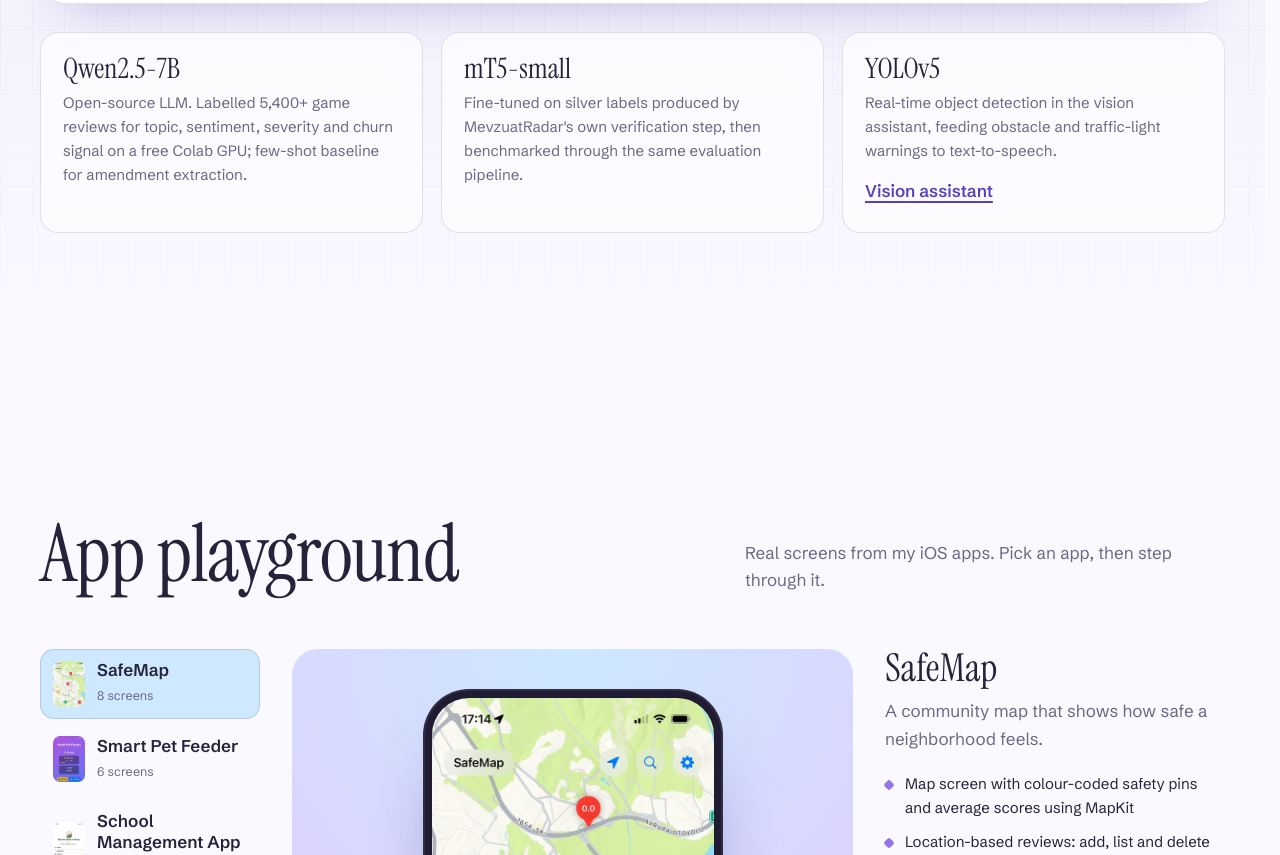
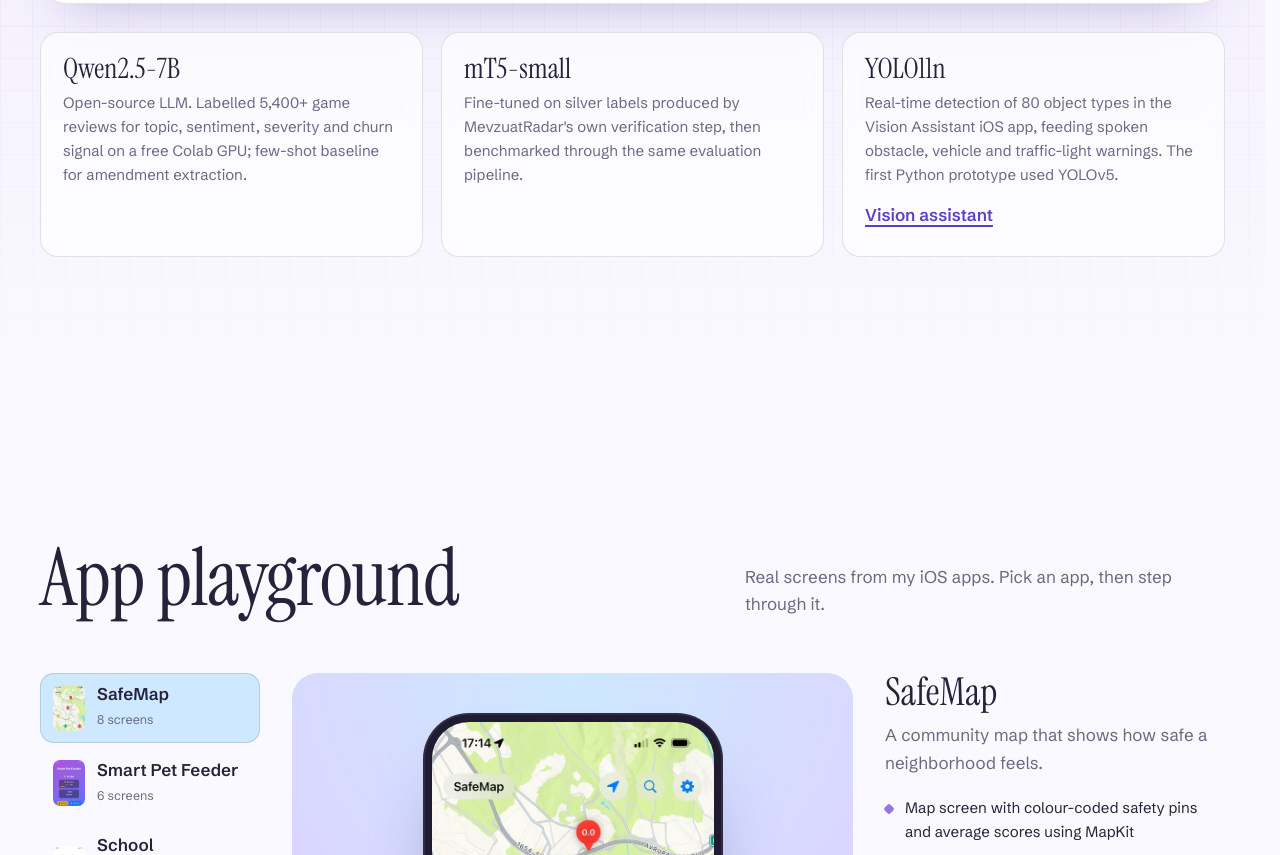
Before and after one commit to ilaydagurocak/ilaydagurocak.github.io, a plain HTML site: page index.html in a window 1280 px wide. Shown: the part 8134-8989 px from the top of the page. Drawn offline with Linux system fonts and the light colour scheme.

Commit message:
Update index.html

```diff
--- a/index.html
+++ b/index.html
@@ -206,8 +206,8 @@
           <p>Fine-tuned on silver labels produced by MevzuatRadar's own verification step, then benchmarked through the same evaluation pipeline.</p>
         </article>
         <article class="model">
-          <h3>YOLOv5</h3>
-          <p>Real-time object detection in the vision assistant, feeding obstacle and traffic-light warnings to text-to-speech.</p>
+          <h3>YOLO11n</h3>
+          <p>Real-time detection of 80 object types in the Vision Assistant iOS app, feeding spoken obstacle, vehicle and traffic-light warnings. The first Python prototype used YOLOv5.</p>
           <button class="text-link" data-open="vision-assistant">Vision assistant</button>
         </article>
       </div>
```
